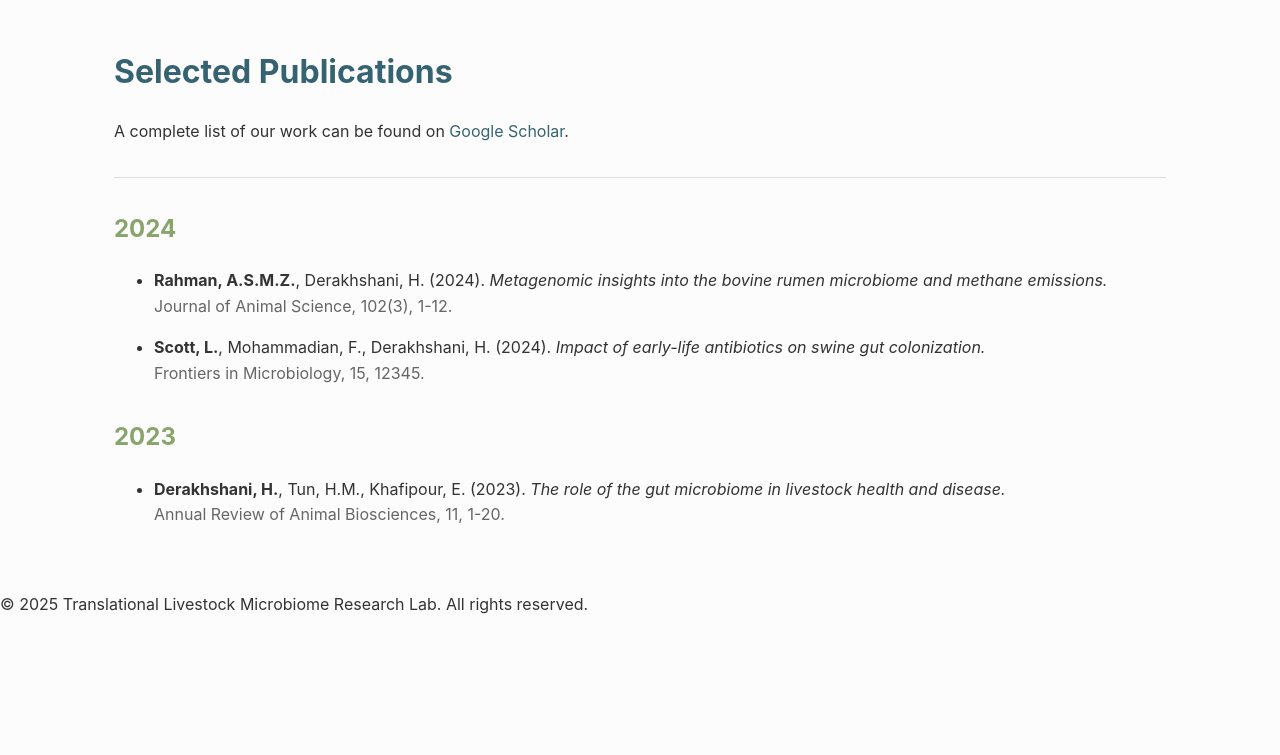
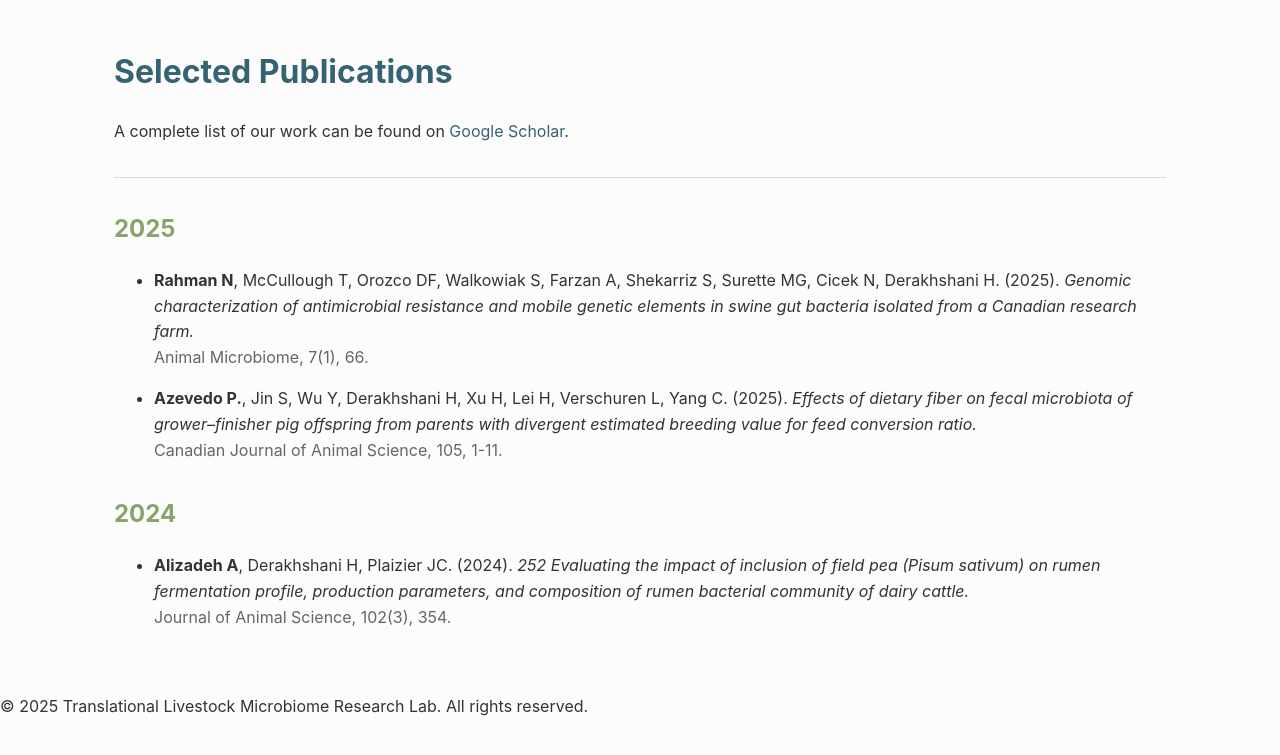
Before and after one commit to TLMicrobiomeLab/tlmicrobiomelab.github.io, a Jekyll site: the page built from publications.md, in a window 1280 px wide, cut to the strip 120-875 px from the top of the page. Built offline with Jekyll 4.4.1, drawn with Linux system fonts in a browser that asks for light colours.

Commit message:
Update publication years and details in markdown

```diff
--- a/publications.md
+++ b/publications.md
@@ -7,33 +7,33 @@ permalink: /publications/
 <div class="content-wrapper">
 
 <h1>Selected Publications</h1>
-<p style="margin-bottom: 2rem;">A complete list of our work can be found on <a href="https://scholar.google.com" target="_blank">Google Scholar</a>.</p>
+<p style="margin-bottom: 2rem;">A complete list of our work can be found on <a href="https://scholar.google.ca/citations?user=-o-BMS4AAAAJ&hl=en&oi=ao" target="_blank">Google Scholar</a>.</p>
 
 <hr style="border: 0; border-top: 1px solid #ddd; margin-bottom: 2rem;">
 
-<h2 style="color: #89A46B;">2024</h2>
+<h2 style="color: #89A46B;">2025</h2>
 <ul style="line-height: 1.6;">
     <li style="margin-bottom: 1rem;">
-        <strong>Rahman, A.S.M.Z.</strong>, Derakhshani, H. (2024).
-        <em>Metagenomic insights into the bovine rumen microbiome and methane emissions.</em>
+        <strong>Rahman N</strong>, McCullough T, Orozco DF,  Walkowiak S, Farzan A, Shekarriz S, Surette MG, Cicek N, Derakhshani H. (2025).
+        <em>Genomic characterization of antimicrobial resistance and mobile genetic elements in swine gut bacteria isolated from a Canadian research farm.</em>
         <br>
-        <span style="color: #666;">Journal of Animal Science, 102(3), 1-12.</span>
+        <span style="color: #666;">Animal Microbiome, 7(1), 66.</span>
     </li>
     <li style="margin-bottom: 1rem;">
-        <strong>Scott, L.</strong>, Mohammadian, F., Derakhshani, H. (2024).
-        <em>Impact of early-life antibiotics on swine gut colonization.</em>
+        <strong>Azevedo P.</strong>, Jin S, Wu Y, Derakhshani H, Xu H, Lei H, Verschuren L, Yang C. (2025).
+        <em>Effects of dietary fiber on fecal microbiota of grower–finisher pig offspring from parents with divergent estimated breeding value for feed conversion ratio.</em>
         <br>
-        <span style="color: #666;">Frontiers in Microbiology, 15, 12345.</span>
+        <span style="color: #666;">Canadian Journal of Animal Science, 105, 1-11.</span>
     </li>
 </ul>
 
-<h2 style="color: #89A46B; margin-top: 2rem;">2023</h2>
+<h2 style="color: #89A46B; margin-top: 2rem;">2024</h2>
 <ul style="line-height: 1.6;">
     <li style="margin-bottom: 1rem;">
-        <strong>Derakhshani, H.</strong>, Tun, H.M., Khafipour, E. (2023).
-        <em>The role of the gut microbiome in livestock health and disease.</em>
+        <strong>Alizadeh A</strong>, Derakhshani H, Plaizier JC. (2024).
+        <em>252 Evaluating the impact of inclusion of field pea (Pisum sativum) on rumen fermentation profile, production parameters, and composition of rumen bacterial community of dairy cattle.</em>
         <br>
-        <span style="color: #666;">Annual Review of Animal Biosciences, 11, 1-20.</span>
+        <span style="color: #666;">Journal of Animal Science, 102(3), 354.</span>
     </li>
 </ul>
 
```
